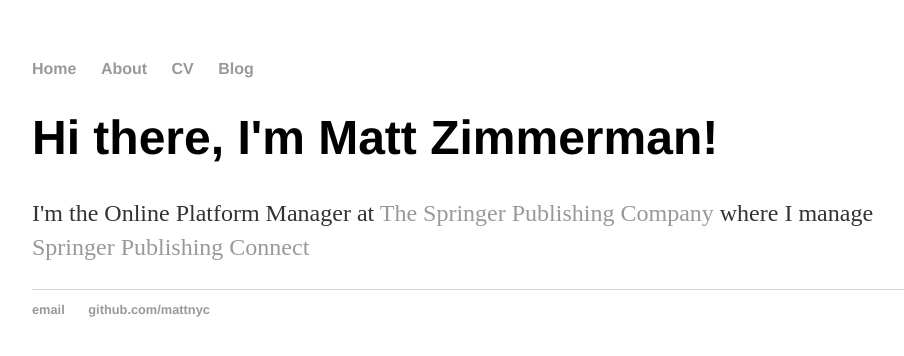
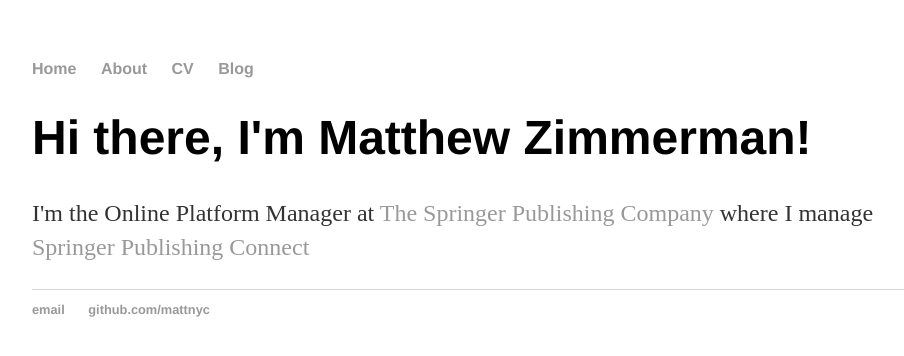
Before and after one commit to mattznyc/mattznyc.github.io, a Jekyll site: the page built from index.html, in a window 1280 px wide. Shown: the top 356 px of the page, without its empty margins (160-1064 px from the left). Built offline with Jekyll 4.4.1, drawn with Linux system fonts in a browser that asks for light colours.

Commit message:
Update index.html

```diff
--- a/index.html
+++ b/index.html
@@ -3,6 +3,6 @@ layout: default
 title: Hank Quinlan, Horrible Cop
 ---
 <div class="blurb">
-	<h1>Hi there, I'm Matt Zimmerman!</h1>
+	<h1>Hi there, I'm Matthew Zimmerman!</h1>
 					<p>I'm the Online Platform Manager at <a href="https://www.springerpub.com">The Springer Publishing Company</a> where I manage <a href="https://connect.springerpub.com">Springer Publishing Connect</a> </p>
 </div><!-- /.blurb -->
```
